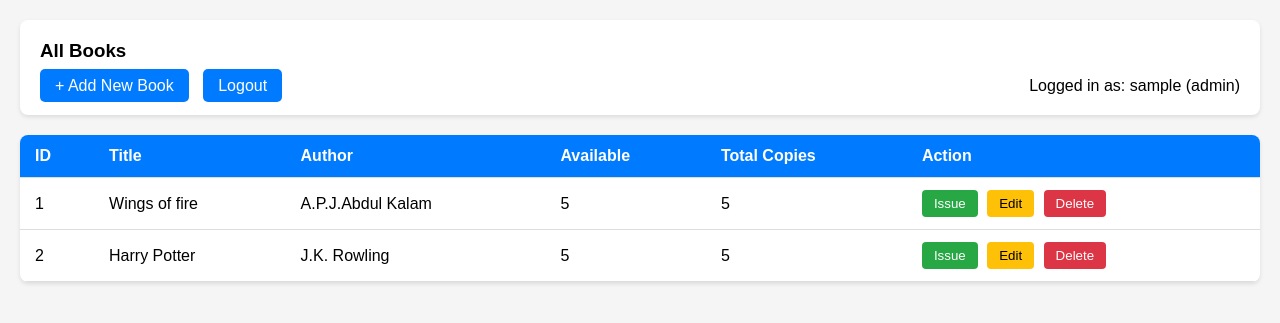
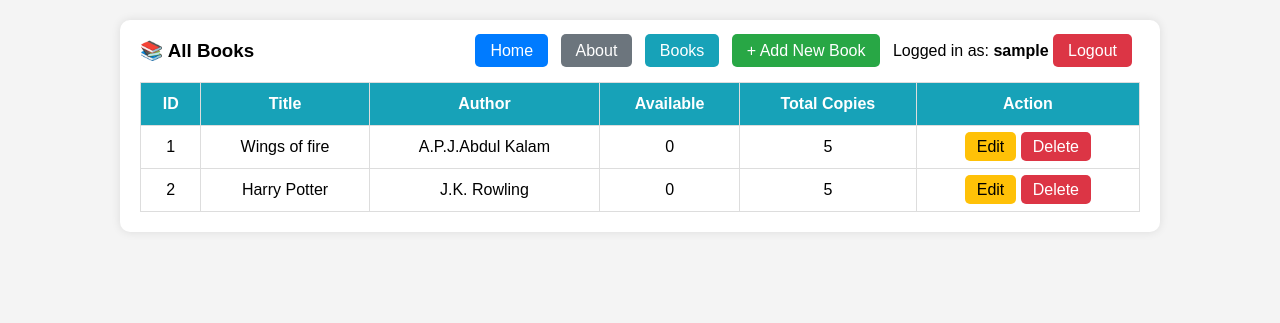
Before and after one commit to siddhi110/library-system, a Flask app: page /books in a window 1280 px wide. Shown: the top 323 px of the page. Run offline with Flask 3, Linux system fonts and the light colour scheme; the visitor is signed in with stand-in values (Sample User, id 1); data comes from the database, SQL or seed files in the repository; both versions use the stored data as it was after the commit.

Commit message:
books pages

```diff
--- a/app.py
+++ b/app.py
@@ -7,9 +7,9 @@ app = Flask(__name__)
 app.secret_key = 'your_very_secret_key_123'
 
 def get_db():
-    conn = sqlite3.connect('library.db')
-    conn.row_factory = sqlite3.Row
-    return conn
+    db = sqlite3.connect('library.db')
+    db.row_factory = sqlite3.Row
+    return db
 
 def init_db():
     conn = get_db()
@@ -188,6 +188,35 @@ def edit_book(id):
     conn.close()
     return render_template('edit_book.html', book=book)
 
+@app.route('/request_book/<int:book_id>')
+def request_book(book_id):
+    if 'username' not in session:  # he 1 line add kar
+        flash("Please Login to request a book.", 'danger')
+        return redirect('/login')
+
+    user = session['username']
+    conn = sqlite3.connect('library.db')
+    cursor = conn.cursor()
+
+    cursor.execute("INSERT INTO requests(username, book_id, status) VALUES(?, ?, 'Pending')", (user, book_id))
+    cursor.execute("UPDATE books SET available = available - 1 WHERE id = ? AND available > 0", (book_id,))
+
+    conn.commit()
+    conn.close()
+
+    flash("Book Request Sent!", 'success')
+    return redirect('/books')
+
+@app.route('/home')
+def home():
+    if 'username' not in session:
+        return redirect(url_for('login'))
+    return render_template('home.html')
+
+@app.route('/about')
+def about():
+    return render_template('about.html')
+
 if __name__ == '__main__':
     init_db()
     app.run(debug=True)
--- a/templates/books.html
+++ b/templates/books.html
@@ -1,86 +1,62 @@
+
 <!DOCTYPE html>
 <html lang="en">
 <head>
     <meta charset="UTF-8">
-    <meta name="viewport" content="width=device-width, initial-scale=1.0">
     <title>Library - All Books</title>
     <style>
-        body {
-            font-family: Arial, sans-serif;
-            margin: 20px;
-            background-color: #f5f5f5;
-        }
-        .header {
-            background: white;
-            padding: 20px;
-            border-radius: 8px;
-            box-shadow: 0 2px 4px rgba(0,0,0,0.1);
-            margin-bottom: 20px;
-        }
-        .header h3 {
-            margin: 0 0 15px 0;
-        }
-        .header a {
-            text-decoration: none;
-            background: #007bff;
-            color: white;
-            padding: 8px 15px;
-            border-radius: 5px;
-            margin-right: 10px;
-        }
-        .header a:hover {
-            background: #0056b3;
-        }
-        table {
-            width: 100%;
-            border-collapse: collapse;
-            background: white;
-            box-shadow: 0 2px 4px rgba(0,0,0,0.1);
-            border-radius: 8px;
-            overflow: hidden;
-        }
-        th, td {
-            padding: 12px 15px;
-            text-align: left;
-            border-bottom: 1px solid #ddd;
-        }
-        th {
-            background-color: #007bff;
-            color: white;
-        }
-        tr:hover {
-            background-color: #f1f1f1;
-        }
-        button {
-            padding: 6px 12px;
-            border: none;
-            border-radius: 4px;
-            cursor: pointer;
-            margin-right: 5px;
-        }
-        .btn-issue { background: #28a745; color: white; }
-        .btn-edit { background: #ffc107; color: black; }
-        .btn-delete { background: #dc3545; color: white; }
-        .btn-request { background: #17a2b8; color: white; }
-        .no-books {
-            text-align: center;
-            margin-top: 50px;
-            color: gray;
-            font-size: 18px;
-        }
+        body { font-family: Arial; background: #f4f4f4; margin: 0; padding: 20px; }
+        .container { max-width: 1000px; margin: auto; background: white; padding: 20px; border-radius: 10px; box-shadow: 0 0 10px rgba(0,0,0,0.1); }
+        .header { display: flex; justify-content: space-between; align-items: center; margin-bottom: 20px; }
+        .header h3 { margin: 0; }
+        .header a { text-decoration: none; padding: 8px 15px; border-radius: 5px; color: white; }
+        .btn-add { background: #28a745; }
+        .btn-logout { background: #dc3545; }
+        table { width: 100%; border-collapse: collapse; margin-top: 20px; }
+        th, td { border: 1px solid #ddd; padding: 12px; text-align: center; }
+        th { background: #17a2b8; color: white; }
+        .btn-request { background: #17a2b8; color: white; padding: 6px 12px; text-decoration: none; border-radius: 5px; border: none; cursor: pointer; }
+        .btn-request:hover { background: #138496; }
+        .btn-edit { background: #ffc107; color: black; padding: 6px 12px; text-decoration: none; border-radius: 5px; }
+        .btn-delete { background: #dc3545; color: white; padding: 6px 12px; text-decoration: none; border-radius: 5px; }
+        .header div a { margin-right: 8px; }
+        .header div a:hover { opacity: 0.8; }
     </style>
 </head>
 <body>
+<div class="container">
+
+    {% with messages = get_flashed_messages(with_categories=true) %}
+      {% if messages %}
+        {% for category, message in messages %}
+          <div style="padding:12px; margin:15px 0; border-radius:5px;
+            background: {% if category == 'success' %}#d4edda{% elif category == 'danger' %}#f8d7da{% else %}#cce5ff{% endif %};
+            color: {% if category == 'success' %}#155724{% elif category == 'danger' %}#721c24{% else %}#004085{% endif %};
+            border: 1px solid {% if category == 'success' %}#c3e6cb{% elif category == 'danger' %}#f5c6cb{% else %}#b8daff{% endif %};">
+            {{ message }}
+          </div>
+        {% endfor %}
+      {% endif %}
+    {% endwith %}
 
     <div class="header">
-        <h3>All Books</h3>
-        {% if session.get('role') == 'admin' %}
-            <a href="/add_book">+ Add New Book</a>
-        {% endif %}
-        <a href="/logout">Logout</a>
-        <span style="float:right;">Logged in as: {{ session.get('username') }} ({{ session.get('role') }})</span>
+        <h3>📚 All Books</h3>
+        <div>
+            <a href="/home"style="background: #007bff;">Home</a>
+            <a href="/about" style="background: #6c757d;">About</a>
+            <a href="books" style="background: #17a2b8;">Books</a>
+
+            {% if session.get('role') == 'admin' %}
+                <a href="/add_book" class="btn-add">+ Add New Book</a>
+            {% endif %}
+
+            <span>Logged in as: <b>{{ session.get('username') }}</b></span>
+            <a href="/logout" class="btn-logout">Logout</a>
+        </div>
     </div>
 
+
+    {% if books %}
     <table>
         <tr>
             <th>ID</th>
@@ -91,29 +67,31 @@
             <th>Action</th>
         </tr>
         {% for book in books %}
-        {% set available = book['total_copies'] - book['issued_copies'] %}
         <tr>
             <td>{{ book['id'] }}</td>
             <td>{{ book['title'] }}</td>
             <td>{{ book['author'] }}</td>
-            <td>{{ available }}</td>
+            <td>{{ book['available'] }}</td>
             <td>{{ book['total_copies'] }}</td>
             <td>
                 {% if session.get('role') == 'admin' %}
-                    <a href="/issue_book/{{ book['id'] }}"><button class="btn-issue">Issue</button></a>
-                    <a href="/edit_book/{{ book['id'] }}"><button class="btn-edit">Edit</button></a>
-                    <a href="/delete_book/{{ book['id'] }}" onclick="return confirm('Nakki delete karaycha?')"><button class="btn-delete">Delete</button></a>
+                    <a href="/edit_book/{{ book['id'] }}" class="btn-edit">Edit</a>
+                    <a href="/delete_book/{{ book['id'] }}" class="btn-delete" onclick="return confirm('Are you sure?')">Delete</a>
                 {% else %}
-                    <button class="btn-request">Request</button>
+                    {% if book['available'] > 0 %}
+                        <a href="/request_book/{{ book['id'] }}" class="btn-request">Request</a>
+                    {% else %}
+                        <span style="color: red; font-weight: bold;">Not Available</span>
+                    {% endif %}
                 {% endif %}
             </td>
         </tr>
         {% endfor %}
     </table>
-
-    {% if not books %}
-        <p class="no-books">No books found. Add some books first.</p>
+    {% else %}
+        <p>No books found in library.</p>
     {% endif %}
 
+</div>
 </body>
 </html>
```
Also changed, not shown: templates/about.html (added, +33 -0 lines), templates/add_book.html (+6 -1 lines), templates/add_columns.py (+21 -0 lines), templates/home.html (added, +24 -0 lines), library.db, templates/library.db (added).
